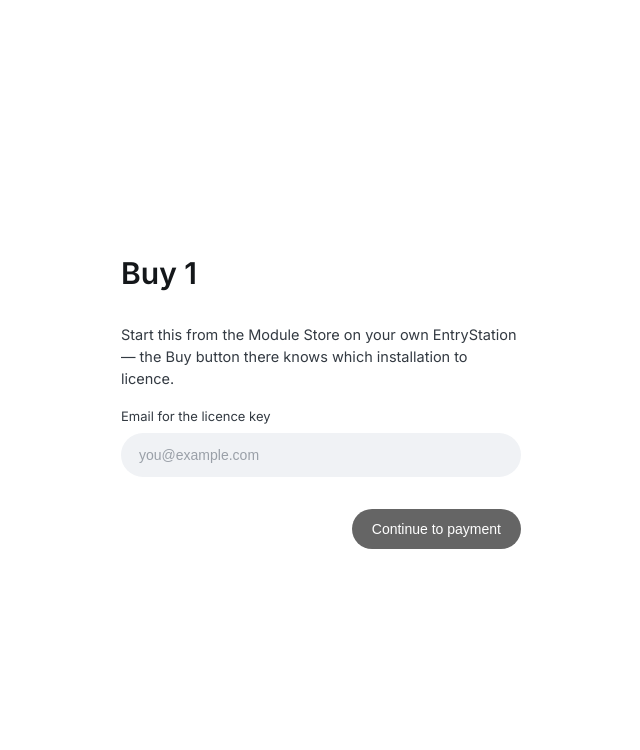
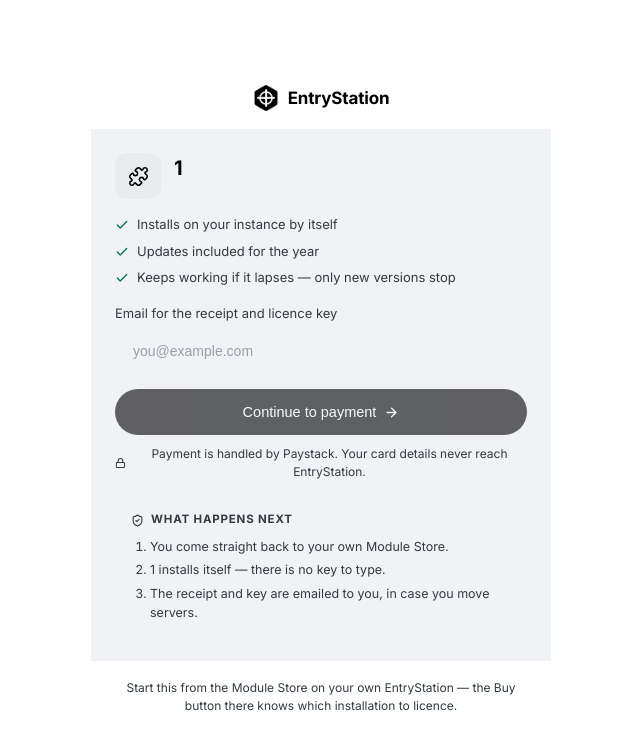
Before and after one commit to vestorfinance/arrissa-entry-station-ai-trading-app, a React (Vite) app in the folder frontend/: page /buy/1 in a window 1280 px wide. Shown: the top 750 px of the page, without its empty margins (319-959 px from the left). Built offline with nearby package versions, Linux system fonts and the light colour scheme; no server answers.

Commit message:
The purchase page stops looking like a phishing page

```diff
--- a/frontend/src/pages/Buy.jsx
+++ b/frontend/src/pages/Buy.jsx
@@ -1,26 +1,48 @@
-import { useState } from 'react'
+import { useEffect, useState } from 'react'
 import { useParams, useSearchParams } from 'react-router-dom'
+import * as Icons from 'lucide-react'
+import { Puzzle, ShieldCheck, ArrowRight, Check, Lock } from 'lucide-react'
 
 // The page a Community operator lands on when they click Buy on their own
 // machine. PUBLIC on purpose: the buyer has no account here and never will —
 // what they have is an instance and an email, and that is all a purchase needs.
 // Sending them to a login form was the bug: they were being asked to sign in to
 // a service they were trying to pay for.
+//
+// It has to LOOK like somewhere it is safe to type an email and reach for a
+// card, because that is precisely what it asks for. "Buy truth-social" over a
+// bare input reads as a phishing page, and somebody who hesitates there is
+// somebody the product has already lost. So it names the thing properly, shows
+// the price it is about to charge, says who takes the money and says what
+// happens afterwards. None of that is decoration — each one is a question a
+// person is asking themselves with their hand on the mouse.
 export default function Buy() {
   const { id } = useParams()
   const [params] = useSearchParams()
-  // The instance travels in the URL from their own Module Store. If it did not
-  // arrive, they can type it — their Settings page shows it.
   const instance = params.get('instance') || ''
-  const [email, setEmail] = useState(params.get('email') || '')
   // Where to send them when the payment clears. It travels from their own
   // Module Store and has to be handed on to the checkout — this page was
   // dropping it, which is the whole reason a buyer ended up looking at a
   // receipt instead of their own modules page. It is never shown or typed:
   // it is the address of the machine that sent them, not an answer they have.
   const returnUrl = params.get('return_url') || ''
+  const [email, setEmail] = useState(params.get('email') || '')
   const [busy, setBusy] = useState(false)
   const [err, setErr] = useState('')
+  const [item, setItem] = useState(null)
+
+  // What is being bought, from the store's own catalogue rather than from the
+  // address bar. The id there is a slug — `truth-social` — and showing that to
+  // a buyer as the product name was most of what made this look improvised.
+  useEffect(() => {
+    fetch('/api/store/catalog')
+      .then((r) => r.json())
+      .then((d) => {
+        const all = [...(d.modules || []), ...(d.bundles || [])]
+        setItem(all.find((x) => x.id === id) || null)
+      })
+      .catch(() => {})       // the page still works priced or not
+  }, [id])
 
   async function go() {
     setBusy(true); setErr('')
@@ -41,36 +63,71 @@
     } catch (e) { setErr(e.message); setBusy(false) }
   }
 
+  const Icon = (item && Icons[item.icon]) || Puzzle
+  const name = item?.name || id
+  const price = item?.price_usd
+
   return (
-    <div className="auth-wrap">
-      <div className="auth-card">
-        <h1 className="auth-title">Buy {id}</h1>
-        <p className="auth-subtitle">
-          {instance
-            /* It knows which installation this is for, so it says what happens
-               next instead of asking a question it already has the answer to. */
-            ? <>The licence activates on the installation you came from. You will be taken
-               straight back to it.</>
-            : <>Start this from the Module Store on your own EntryStation — the Buy button
-               there knows which installation to licence.</>}
-        </p>
-        {/* No field for it. The id is not shown anywhere in the app any
-            more, so asking somebody to type it would be asking for something
-            they have no way to find — and a form you cannot fill in is worse
-            than no form. A purchase starts inside the instance being licensed,
-            where the link carries the id by itself. */}
+    <div className="buy-wrap">
+      <a className="buy-brand" href="https://entrystation.com">
+        <img src="/entry-station-mark.png" alt="" width={26} height={26} className="brand-mark" />
+        EntryStation
+      </a>
+
+      <div className="buy-card">
+        <div className="buy-item">
+          <span className="buy-item-icon"><Icon size={21} strokeWidth={1.8} /></span>
+          <div className="buy-item-text">
+            <h1 className="buy-name">{name}</h1>
+            {item?.tagline && <p className="buy-tagline">{item.tagline}</p>}
+          </div>
+          {price != null && <span className="buy-price">${price}<em>/yr</em></span>}
+        </div>
+
+        <ul className="buy-gets">
+          <li><Check size={14} strokeWidth={2.4} /> Installs on your instance by itself</li>
+          <li><Check size={14} strokeWidth={2.4} /> Updates included for the year</li>
+          <li><Check size={14} strokeWidth={2.4} /> Keeps working if it lapses — only new versions stop</li>
+        </ul>
+
         <label className="field">
-          <span className="field-label">Email for the licence key</span>
-          <input className="input" type="email" value={email} placeholder="you@example.com"
+          <span className="field-label">Email for the receipt and licence key</span>
+          <input className="input" type="email" autoComplete="email" value={email}
+                 placeholder="you@example.com"
                  onChange={(e) => setEmail(e.target.value)} />
         </label>
-        {err && <div className="alert alert--danger" style={{ marginTop: 10 }}>{err}</div>}
-        <div className="modal-actions" style={{ marginTop: 14 }}>
-          <button className="btn btn--primary" disabled={busy || !instance || !email} onClick={go}>
-            {busy ? 'Starting…' : 'Continue to payment'}
-          </button>
+
+        {err && <div className="alert alert--danger">{err}</div>}
+
+        <button className="btn btn--primary buy-go" disabled={busy || !instance || !email}
+                onClick={go}>
+          {busy ? 'Opening payment…' : <>Continue to payment <ArrowRight size={15} strokeWidth={2.2} /></>}
+        </button>
+
+        {/* Who takes the money. Somebody about to enter a card is asking exactly
+            this, and a page that leaves it unanswered feels like one avoiding
+            the question. */}
+        <p className="buy-secure">
+          <Lock size={12} strokeWidth={2.2} />
+          Payment is handled by Paystack. Your card details never reach EntryStation.
+        </p>
+
+        <div className="buy-next">
+          <span className="buy-next-title"><ShieldCheck size={13} strokeWidth={2} /> What happens next</span>
+          <ol>
+            <li>You come straight back to your own Module Store.</li>
+            <li>{name} installs itself — there is no key to type.</li>
+            <li>The receipt and key are emailed to you, in case you move servers.</li>
+          </ol>
         </div>
       </div>
+
+      <p className="buy-foot">
+        {instance
+          ? <>Licensed to the installation you came from.</>
+          : <>Start this from the Module Store on your own EntryStation — the Buy button
+             there knows which installation to licence.</>}
+      </p>
     </div>
   )
 }
```
Also changed, not shown: frontend/src/theme.css.
